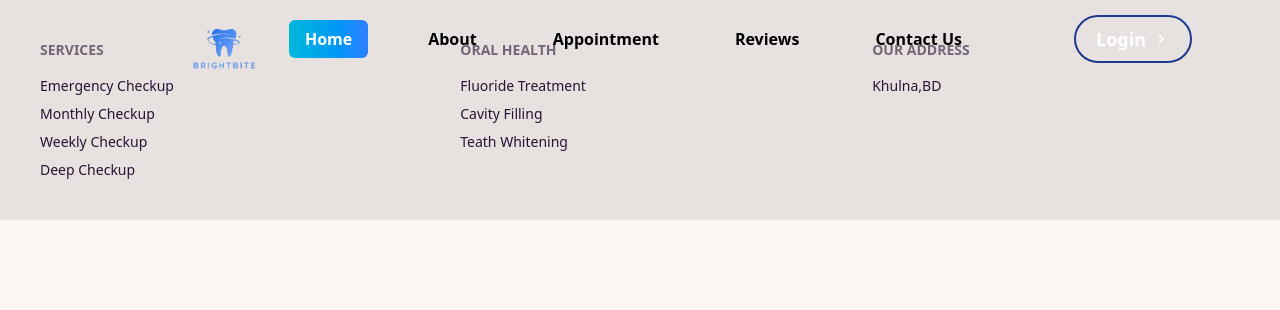
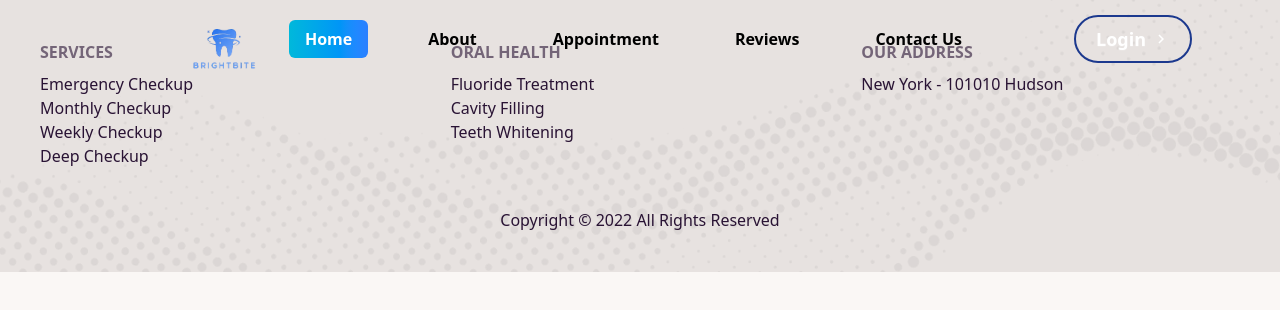
Before and after one commit to Khandaker20201125010/BrightBites, a React (Vite) app: page / in a window 1280 px wide. Shown: the top 310 px of the page. Built offline with nearby package versions, Linux system fonts and the light colour scheme.

Commit message:
Footer fixed

```diff
--- a/src/Shared/Footer.jsx
+++ b/src/Shared/Footer.jsx
@@ -1,31 +1,38 @@
-import footerBg from "../assets/images/footer-bg 1 1 (1).png"
+import footerBg from "../assets/images/footer-bg.png";
+
 const Footer = () => {
-    return (
-        <footer style={{backgroundImage:`url(${footerBg})`}} className="footer sm:footer-horizontal bg-base-300 text-base-content p-10">
+  return (
+    <footer
+      className="bg-base-300 text-base-content p-10"
+      style={{ backgroundImage: `url(${footerBg})`, backgroundSize: "cover" }}
+    >
+      <div className="container mx-auto grid grid-cols-1 md:grid-cols-3 gap-8 text-center md:text-left">
         <nav>
-          <h6 className="footer-title">Services</h6>
-          <a className="link link-hover">Emergency Checkup</a>
-          <a className="link link-hover">Monthly Checkup</a>
-          <a className="link link-hover">Weekly Checkup</a>
-          <a className="link link-hover">Deep Checkup</a>
+          <h6 className="footer-title">SERVICES</h6>
+          <a className="link link-hover block">Emergency Checkup</a>
+          <a className="link link-hover block">Monthly Checkup</a>
+          <a className="link link-hover block">Weekly Checkup</a>
+          <a className="link link-hover block">Deep Checkup</a>
         </nav>
+
         <nav>
           <h6 className="footer-title">ORAL HEALTH</h6>
-          <a className="link link-hover">Fluoride Treatment</a>
-          <a className="link link-hover">Cavity Filling</a>
-          <a className="link link-hover">Teath Whitening</a>
+          <a className="link link-hover block">Fluoride Treatment</a>
+          <a className="link link-hover block">Cavity Filling</a>
+          <a className="link link-hover block">Teeth Whitening</a>
+        </nav>
 
-        </nav>
         <nav>
           <h6 className="footer-title">OUR ADDRESS</h6>
-          <div className="grid grid-flow-col gap-4">
-          <a className="link link-hover">Khulna,BD</a>
+          <a className="link link-hover block">New York - 101010 Hudson</a>
+        </nav>
+      </div>
 
-
-          </div>
-        </nav>
-      </footer>
-    );
+      <div className="text-center mt-10">
+        <p>Copyright © 2022 All Rights Reserved</p>
+      </div>
+    </footer>
+  );
 };
 
 export default Footer;
```
Also changed, not shown: src/assets/images/footer-bg.png (renamed from src/assets/images/footer-bg 1 1 (1).png).
